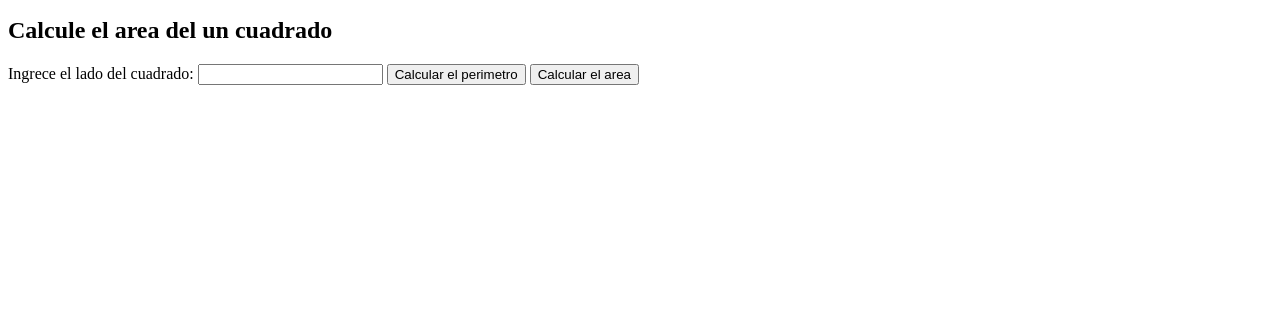
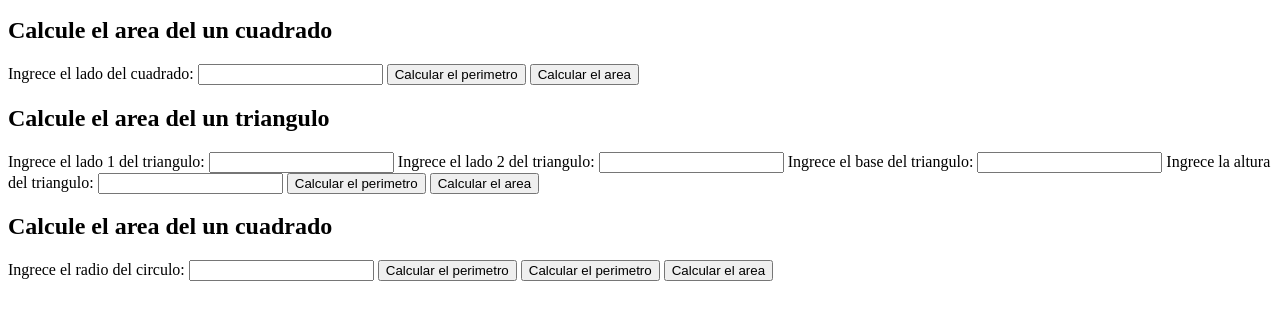
Before and after one commit to robinson1039/curso-practico-js, a plain HTML site: page figuras.html in a window 1280 px wide. Shown: the part 101-420 px from the top of the page. Drawn offline with Linux system fonts and the light colour scheme.

Commit message:
se agregan los calculos al html

```diff
--- a/figuras.html
+++ b/figuras.html
@@ -30,6 +30,53 @@
     </form>
 </section>
 
+<section>
+    <h2>Calcule el area del un triangulo</h2>
+    <form action="">
+        <label for="triangulo1">
+            Ingrece el lado 1 del triangulo:
+        </label>
+        <input id="triangulo1" type="number"/>
+        <label for="triangulo2">
+            Ingrece el lado 2 del triangulo:
+        </label>
+        <input id="triangulo2" type="number"/>
+        <label for="base">
+            Ingrece el base del triangulo:
+        </label>
+        <input id="base" type="number"/>
+        <label for="altura">
+            Ingrece la altura del triangulo:
+        </label>
+        <input id="altura" type="number"/>
+        <button type="button" onclick="calcularPerimetroTriangulo()">
+            Calcular el perimetro
+        </button>
+        <button type="button" onclick="calcularAreaTriangulo()">
+            Calcular el area
+        </button>
+    </form>
+</section>
+
+<section>
+    <h2>Calcule el area del un cuadrado</h2>
+    <form action="">
+        <label for="radio">
+            Ingrece el radio del circulo:
+        </label>
+        <input id="radio" type="number"/>
+        <button type="button" onclick="calcularDiametroCirculo()">
+            Calcular el perimetro
+        </button>
+        <button type="button" onclick="calcularPerimetroCirculo()">
+            Calcular el perimetro
+        </button>
+        <button type="button" onclick="calcularAreaCirculo()">
+            Calcular el area
+        </button>
+    </form>
+</section>
+
 <script src="./figuras.js"></script>
 </body>
 </html>
--- a/figuras.js
+++ b/figuras.js
@@ -1,11 +1,11 @@
 //////////Codigo cuadrado/////////////////
 console.group("Cuadrado");
 
-function PerimetroCuadrado (lado) {
+function PerimetroCuadrado(lado) {
   return lado * 4;
 }
 
-function areaCuadrado (lado) {
+function areaCuadrado(lado) {
   return lado * lado;
 }
 
@@ -14,37 +14,38 @@ console.groupEnd();
 //////////Codigo Triangulo/////////////////
 console.group("Triangulo");
 
-function PerimetroTriangulo (lado1, lado2, base) {
+function PerimetroTriangulo(lado1, lado2, base) {
     return lado1 + lado2 + base;
 }
 
 function areaTriangulo(base, altura) {
-    return (base * altura)/2;
+  return (base * altura) / 2;
 }
 console.groupEnd();
 
 //////////Codigo Circulo/////////////////
 console.group("Circulo");
 
-function diametroCirculo (radio) {
-   return radio*2;
+function diametroCirculo(radio) {
+  return radio * 2;
 }
 
 const PI = Math.PI;
 
-function PerimetroCirculo (radio){
+function PerimetroCirculo(radio) {
   const diametro = diametroCirculo(radio);
-    return diametro*PI
+  return diametro * PI;
 }
 
-function areaCirculo(radio){
-   return (radio*radio)*PI;
+function areaCirculo(radio) {
+  return radio * radio * PI;
 }
 
 console.groupEnd();
 
 ///////////Interactuar con el HTML
 
+/////////////////////////////Cuadrado
 function calcularPerimetroCuadrado() {
   const input = document.getElementById("cuadrado");
   const value = input.value;
@@ -59,3 +60,54 @@ function calcularAreaCuadrado() {
   const area = areaCuadrado(value);
   alert(area);
 }
+
+/////////////////////////////Triangulo
+function calcularPerimetroTriangulo() {
+  const input1 = document.getElementById("triangulo1");
+  const value1 = Number(input1.value);
+
+  const input2 = document.getElementById("triangulo2");
+  const value2 = Number(input2.value);
+
+  const input3 = document.getElementById("base");
+  const value3 = Number(input3.value);
+
+  const perimetro1 = PerimetroTriangulo(value1, value2, value3);
+  alert(perimetro1);
+}
+
+function calcularAreaTriangulo() {
+  const input5 = document.getElementById("base");
+  const value5 = input5.value;
+  const input4 = document.getElementById("altura");
+  const value4 = input4.value;
+
+  const area1 = areaTriangulo(value5, value4);
+  alert(area1);
+}
+
+/////////////////////////////Circulo
+
+function calcularDiametroCirculo() {
+    const input = document.getElementById("radio");
+    const value = input.value;
+
+    const diametro = diametroCirculo(value);
+    alert(diametro);
+  }
+
+  function calcularPerimetroCirculo() {
+    const input = document.getElementById("radio");
+    const value = input.value;
+
+    const perimetro = PerimetroCirculo(value);
+    alert(perimetro);
+  }
+
+  function calcularAreaCirculo() {
+    const input = document.getElementById("radio");
+    const value = input.value;
+
+    const area = areaCirculo(value);
+    alert(area);
+  }
```
Lines whose indentation alone changed are shown as unchanged.
